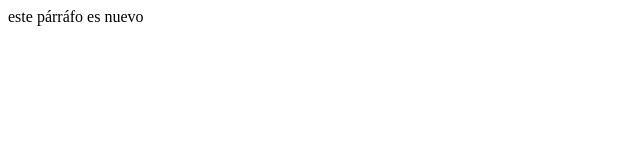
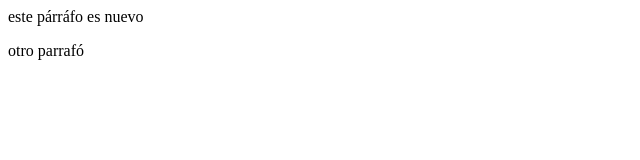
Before and after one commit to Brayan42133/HTML, a plain HTML site: page index.html in a window 1280 px wide. Shown: the full height of the page, 0-640 px from the left. Drawn offline with Linux system fonts and the light colour scheme.

Commit message:
otro parrafo

```diff
--- a/index.html
+++ b/index.html
@@ -1 +1,2 @@
 <p>este párráfo es nuevo</p>
+<p>otro parrafó</p>
```
